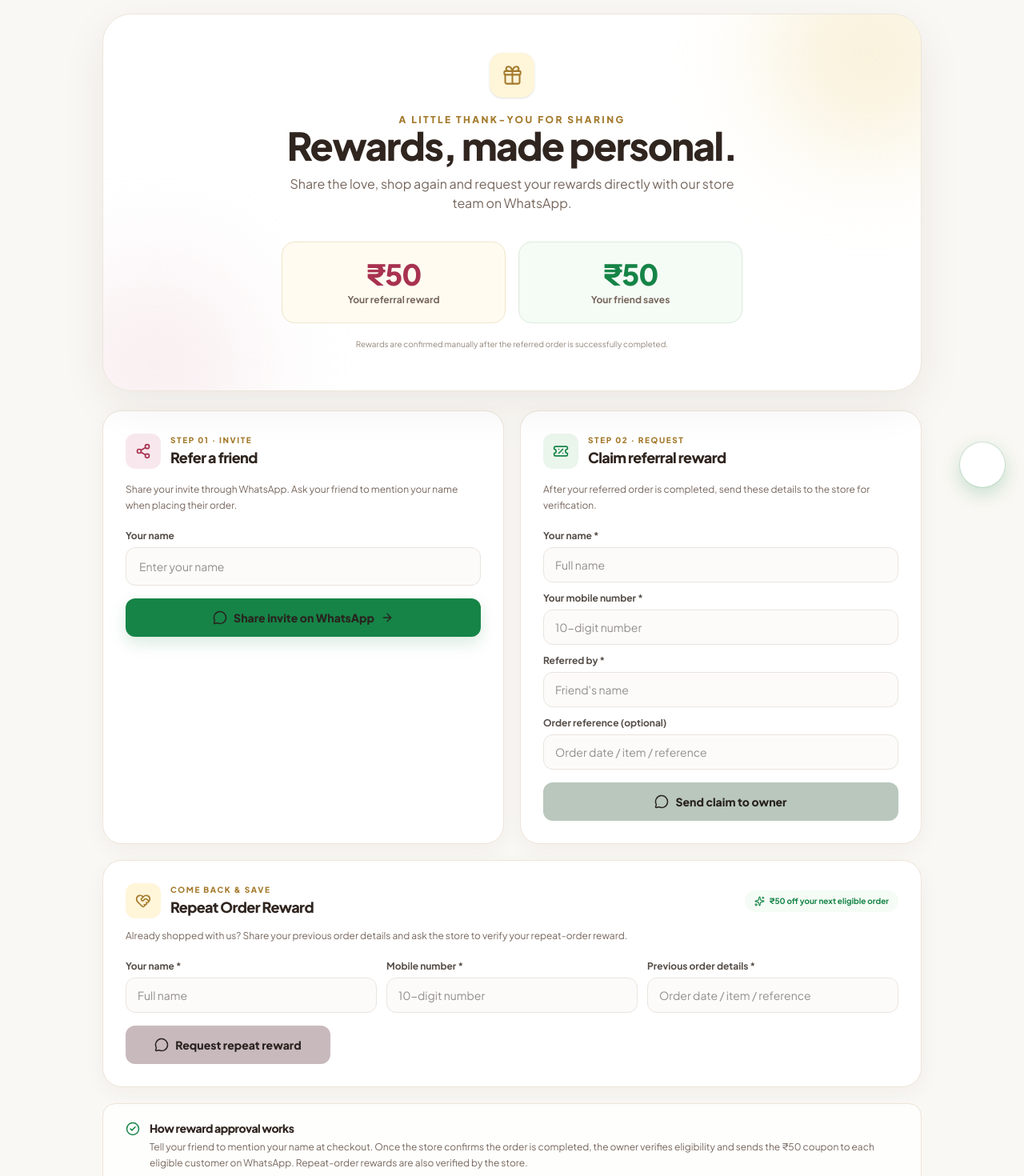
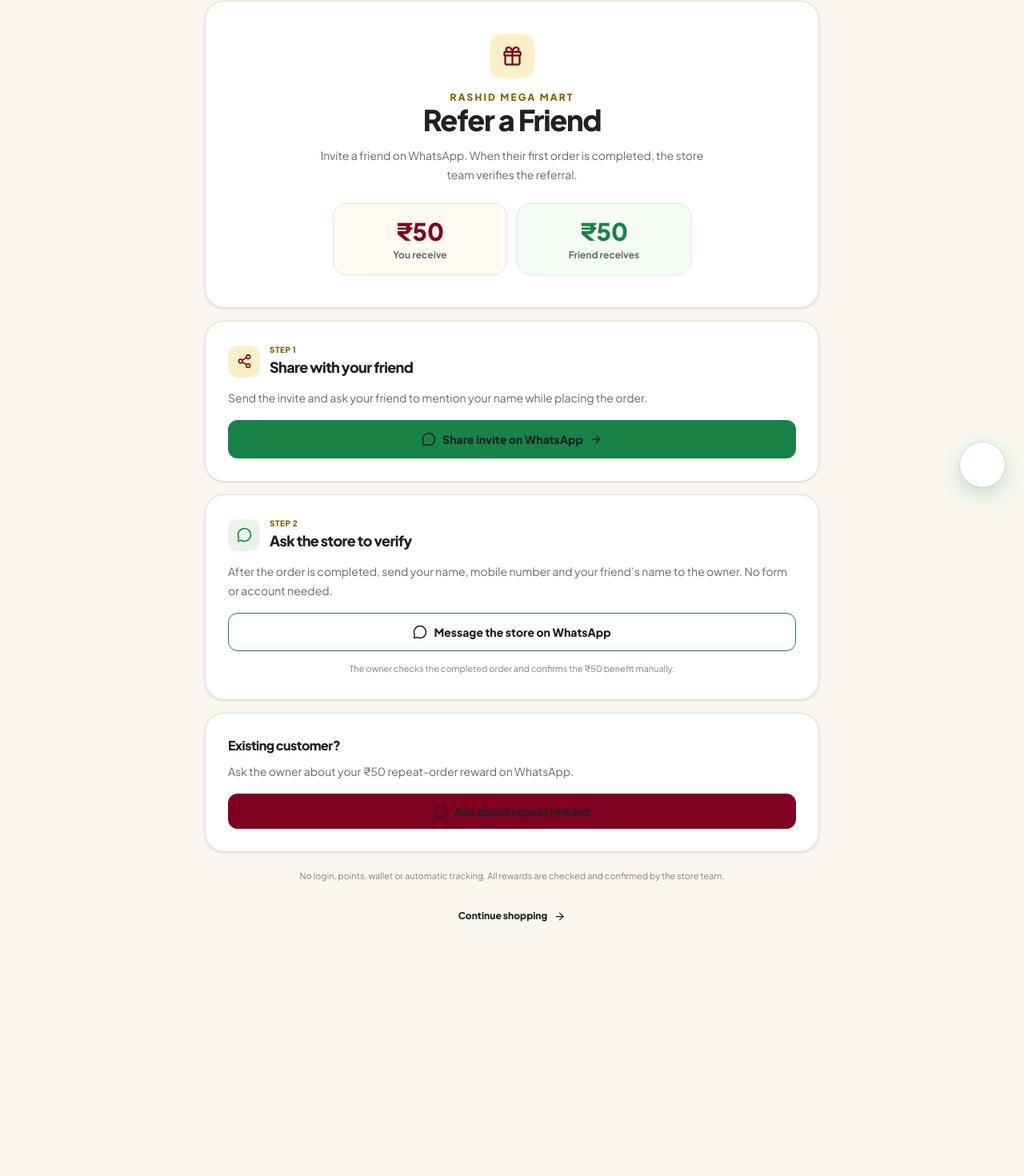
Before and after one commit to NoorTechnologies/rashidmegamartv0.1, a Next.js app: page /rewards in a window 1280 px wide. Shown: the part 167-1637 px from the top of the page at 80% size. After the commit the page ends 1388 px from the top, so only its background shows below. Built offline with nearby package versions, Linux system fonts and the light colour scheme.

Commit message:
Simplify referral rewards and remove coupon flow

```diff
--- a/src/components/RewardsExperience.tsx
+++ b/src/components/RewardsExperience.tsx
@@ -1,18 +1,7 @@
 "use client";
 
-import { useState } from "react";
 import Link from "next/link";
-import {
-  ArrowLeft,
-  ArrowRight,
-  CheckCircle2,
-  Gift,
-  HeartHandshake,
-  MessageCircle,
-  Share2,
-  Sparkles,
-  TicketPercent,
-} from "lucide-react";
+import { ArrowLeft, ArrowRight, Gift, MessageCircle, Share2 } from "lucide-react";
 
 const WHATSAPP_NUMBER = "918962531603";
 const STORE_URL = "https://rashidmegamartv0-1.vercel.app";
@@ -26,153 +15,84 @@ function shareUrl(message: string) {
 }
 
 export default function RewardsExperience() {
-  const [customerName, setCustomerName] = useState("");
-  const [customerPhone, setCustomerPhone] = useState("");
-  const [referrerName, setReferrerName] = useState("");
-  const [orderReference, setOrderReference] = useState("");
-  const [repeatName, setRepeatName] = useState("");
-  const [repeatPhone, setRepeatPhone] = useState("");
-  const [repeatOrder, setRepeatOrder] = useState("");
+  const inviteMessage =
+    `Hi! Come shop grocery kits at Rashid Mega Mart. You can get a ₹50 benefit on your first completed order, and I can receive a ₹50 referral reward too.\n\n${STORE_URL}\n\nWhen ordering, please mention my name: __________\n\nThe store team will confirm the benefit after the order is completed.`;
 
-  const referralMessage =
-    `Hey! Shop groceries and family kits from Rashid Mega Mart. 🎁\n\nYou can get ₹50 off your first eligible order after the store confirms it. I can also receive a ₹50 reward.\n\nBrowse: ${STORE_URL}\n\nWhen ordering on WhatsApp, mention my name: ${customerName.trim() || "________"}\n\nOffer is confirmed manually by the store after successful order completion.`;
+  const claimMessage =
+    "Hi Rashid Mega Mart! I came through a referral and would like to request the ₹50 referral benefit. My name: ________. My mobile: ________. Referred by: ________. Please verify my completed order.";
 
-  const referralClaimMessage =
-    `Hi Rashid Mega Mart! I want to claim the Refer & Earn reward.\n\nMy name: ${customerName.trim()}\nMy mobile: +91 ${customerPhone}\nReferred by: ${referrerName.trim()}\nOrder reference (if available): ${orderReference.trim() || "Will share with the team"}\n\nPlease verify the completed order and confirm the ₹50 referral coupon for both customers.`;
-
-  const repeatClaimMessage =
-    `Hi Rashid Mega Mart! I want to request my ₹50 repeat-order reward.\n\nName: ${repeatName.trim()}\nMobile: +91 ${repeatPhone}\nPrevious order reference: ${repeatOrder.trim()}\n\nPlease check my completed order and confirm whether my reward coupon is eligible.`;
-
-  const validPhone = (value: string) => /^[6-9]\d{9}$/.test(value);
+  const repeatMessage =
+    "Hi Rashid Mega Mart! I am an existing customer and would like to ask about my ₹50 repeat-order reward. My name: ________. My mobile: ________. Previous order details: ________.";
 
   return (
-    <main className="min-h-[calc(100dvh-76px)] bg-[#FAF8F4] px-4 pb-16 pt-7 text-[#29231F] sm:px-6 sm:pt-12">
-      <div className="mx-auto w-full max-w-5xl">
-        <Link href="/" className="inline-flex items-center gap-2 rounded-full px-2 py-2 text-xs font-bold text-[#76665C] transition hover:bg-white hover:text-[#A83250]">
+    <main className="min-h-[calc(100dvh-76px)] bg-[#FAF7EF] px-4 pb-14 pt-7 text-[#202124] sm:px-6 sm:pt-10">
+      <div className="mx-auto w-full max-w-3xl">
+        <Link href="/" className="inline-flex items-center gap-2 rounded-full px-2 py-2 text-xs font-bold text-[#686868] transition hover:bg-white hover:text-[#800020]">
           <ArrowLeft size={15} /> Back to shopping
         </Link>
 
-        <section className="relative mt-5 overflow-hidden rounded-[28px] border border-[#EDE5D9] bg-white shadow-[0_18px_55px_rgba(49,34,23,0.07)] sm:mt-7 sm:rounded-[36px]">
-          <div className="absolute -right-16 -top-20 size-64 rounded-full bg-[#F7EBCB]/70 blur-3xl" />
-          <div className="absolute -bottom-24 -left-16 size-64 rounded-full bg-[#F7E8EC]/70 blur-3xl" />
-          <div className="relative px-5 py-8 text-center sm:px-12 sm:py-12">
-            <span className="mx-auto inline-flex size-14 items-center justify-center rounded-2xl bg-[#FFF5D9] text-[#A47A2C] shadow-sm">
-              <Gift size={27} strokeWidth={1.8} />
+        <section className="mt-5 rounded-3xl border border-[#E8DFD1] bg-white px-5 py-8 text-center shadow-sm sm:px-10 sm:py-10">
+          <span className="mx-auto flex size-14 items-center justify-center rounded-2xl bg-[#FAF0C8] text-[#800020]">
+            <Gift size={27} />
           </span>
-            <p className="mt-5 text-[10px] font-extrabold uppercase tracking-[0.2em] text-[#A47A2C] sm:text-xs">A little thank-you for sharing</p>
-            <h1 className="mt-2 text-3xl font-black tracking-tight text-[#30251F] sm:text-5xl">Rewards, made personal.</h1>
-            <p className="mx-auto mt-3 max-w-xl text-sm leading-6 text-[#76665C] sm:text-base">
-              Share the love, shop again and request your rewards directly with our store team on WhatsApp.
+          <p className="mt-4 text-[10px] font-extrabold uppercase tracking-[0.18em] text-[#806000] sm:text-xs">Rashid Mega Mart</p>
+          <h1 className="mt-2 text-3xl font-black tracking-tight sm:text-4xl">Refer a Friend</h1>
+          <p className="mx-auto mt-3 max-w-lg text-sm leading-6 text-[#686868]">
+            Invite a friend on WhatsApp. When their first order is completed, the store team verifies the referral.
           </p>
 
-            <div className="mx-auto mt-7 grid max-w-xl grid-cols-2 gap-3 sm:mt-9 sm:gap-4">
-              <div className="rounded-2xl border border-[#F0E5C9] bg-[#FFFBF1] px-3 py-4 sm:py-5">
-                <span className="block text-3xl font-black tracking-tight text-[#A83250] sm:text-4xl">₹50</span>
-                <span className="mt-1 block text-[11px] font-bold text-[#76665C] sm:text-xs">Your referral reward</span>
+          <div className="mx-auto mt-6 grid max-w-md grid-cols-2 gap-3">
+            <div className="rounded-2xl border border-[#E8DFD1] bg-[#FFFBF1] p-4">
+              <span className="block text-3xl font-black text-[#800020]">₹50</span>
+              <span className="mt-1 block text-xs font-bold text-[#686868]">You receive</span>
             </div>
-              <div className="rounded-2xl border border-[#DCEBDD] bg-[#F5FBF5] px-3 py-4 sm:py-5">
-                <span className="block text-3xl font-black tracking-tight text-[#168447] sm:text-4xl">₹50</span>
-                <span className="mt-1 block text-[11px] font-bold text-[#76665C] sm:text-xs">Your friend saves</span>
+            <div className="rounded-2xl border border-[#DCEBDD] bg-[#F5FBF5] p-4">
+              <span className="block text-3xl font-black text-[#168447]">₹50</span>
+              <span className="mt-1 block text-xs font-bold text-[#686868]">Friend receives</span>
             </div>
-            </div>
-            <p className="mt-4 text-[10px] leading-5 text-[#94877C]">Rewards are confirmed manually after the referred order is successfully completed.</p>
           </div>
         </section>
 
-        <div className="mt-6 grid gap-4 lg:grid-cols-2 lg:gap-5">
-          <section className="rounded-3xl border border-[#EDE5D9] bg-white p-5 shadow-[0_8px_28px_rgba(49,34,23,0.045)] sm:p-7">
+        <section className="mt-4 rounded-3xl border border-[#E8DFD1] bg-white p-5 shadow-sm sm:p-7">
           <div className="flex items-center gap-3">
-              <span className="flex size-11 items-center justify-center rounded-xl bg-[#F8E8ED] text-[#A83250]"><Share2 size={20} /></span>
+            <span className="flex size-10 items-center justify-center rounded-xl bg-[#FAF0C8] text-[#800020]"><Share2 size={19} /></span>
             <div>
-                <p className="text-[10px] font-extrabold uppercase tracking-[0.16em] text-[#A47A2C]">Step 01 · Invite</p>
-                <h2 className="text-lg font-extrabold text-[#30251F]">Refer a friend</h2>
+              <p className="text-[10px] font-extrabold uppercase tracking-wider text-[#806000]">Step 1</p>
+              <h2 className="text-lg font-extrabold">Share with your friend</h2>
             </div>
           </div>
-            <p className="mt-4 text-xs leading-5 text-[#76665C]">Share your invite through WhatsApp. Ask your friend to mention your name when placing their order.</p>
-            <label htmlFor="referrer-name" className="mb-1.5 mt-5 block text-xs font-bold text-[#554D47]">Your name</label>
-            <input id="referrer-name" value={customerName} onChange={(event) => setCustomerName(event.target.value.slice(0, 60))} maxLength={60} placeholder="Enter your name" className="min-h-12 w-full rounded-xl border border-[#EAE4DE] bg-[#FCFBF9] px-4 text-sm outline-none transition focus:border-[#A83250] focus:ring-2 focus:ring-[#A83250]/10" />
-            <a href={shareUrl(referralMessage)} target="_blank" rel="noopener noreferrer" className="mt-4 inline-flex min-h-12 w-full items-center justify-center gap-2 rounded-xl bg-[#168447] px-4 py-3 text-sm font-extrabold text-white shadow-[0_8px_20px_rgba(22,132,71,0.16)] transition hover:bg-[#116B39] active:scale-[0.99]">
+          <p className="mt-3 text-sm leading-6 text-[#686868]">Send the invite and ask your friend to mention your name while placing the order.</p>
+          <a href={shareUrl(inviteMessage)} target="_blank" rel="noopener noreferrer" className="mt-4 inline-flex min-h-12 w-full items-center justify-center gap-2 rounded-xl bg-[#168447] px-4 py-3 text-sm font-extrabold text-white transition hover:bg-[#106B38]">
             <MessageCircle size={18} /> Share invite on WhatsApp <ArrowRight size={16} />
           </a>
         </section>
 
-          <section className="rounded-3xl border border-[#EDE5D9] bg-white p-5 shadow-[0_8px_28px_rgba(49,34,23,0.045)] sm:p-7">
+        <section className="mt-4 rounded-3xl border border-[#E8DFD1] bg-white p-5 shadow-sm sm:p-7">
           <div className="flex items-center gap-3">
-              <span className="flex size-11 items-center justify-center rounded-xl bg-[#EAF5EC] text-[#168447]"><TicketPercent size={20} /></span>
+            <span className="flex size-10 items-center justify-center rounded-xl bg-[#EAF3E9] text-[#168447]"><MessageCircle size={19} /></span>
             <div>
-                <p className="text-[10px] font-extrabold uppercase tracking-[0.16em] text-[#A47A2C]">Step 02 · Request</p>
-                <h2 className="text-lg font-extrabold text-[#30251F]">Claim referral reward</h2>
+              <p className="text-[10px] font-extrabold uppercase tracking-wider text-[#806000]">Step 2</p>
+              <h2 className="text-lg font-extrabold">Ask the store to verify</h2>
             </div>
           </div>
-            <p className="mt-4 text-xs leading-5 text-[#76665C]">After your referred order is completed, send these details to the store for verification.</p>
-            <div className="mt-5 grid gap-3">
-              <div>
-                <label htmlFor="claim-name" className="mb-1.5 block text-xs font-bold text-[#554D47]">Your name *</label>
-                <input id="claim-name" required value={customerName} onChange={(event) => setCustomerName(event.target.value.slice(0, 60))} maxLength={60} placeholder="Full name" className="min-h-11 w-full rounded-xl border border-[#EAE4DE] bg-[#FCFBF9] px-3.5 text-sm outline-none focus:border-[#A83250]" />
-              </div>
-              <div>
-                <label htmlFor="claim-phone" className="mb-1.5 block text-xs font-bold text-[#554D47]">Your mobile number *</label>
-                <input id="claim-phone" type="tel" inputMode="numeric" value={customerPhone} onChange={(event) => setCustomerPhone(event.target.value.replace(/\D/g, "").slice(0, 10))} placeholder="10-digit number" className="min-h-11 w-full rounded-xl border border-[#EAE4DE] bg-[#FCFBF9] px-3.5 text-base outline-none focus:border-[#A83250]" />
-              </div>
-              <div>
-                <label htmlFor="referred-by" className="mb-1.5 block text-xs font-bold text-[#554D47]">Referred by *</label>
-                <input id="referred-by" value={referrerName} onChange={(event) => setReferrerName(event.target.value.slice(0, 60))} maxLength={60} placeholder="Friend's name" className="min-h-11 w-full rounded-xl border border-[#EAE4DE] bg-[#FCFBF9] px-3.5 text-sm outline-none focus:border-[#A83250]" />
-              </div>
-              <div>
-                <label htmlFor="ref-order" className="mb-1.5 block text-xs font-bold text-[#554D47]">Order reference (optional)</label>
-                <input id="ref-order" value={orderReference} onChange={(event) => setOrderReference(event.target.value.slice(0, 50))} maxLength={50} placeholder="Order date / item / reference" className="min-h-11 w-full rounded-xl border border-[#EAE4DE] bg-[#FCFBF9] px-3.5 text-sm outline-none focus:border-[#A83250]" />
-              </div>
-            </div>
-            <a aria-disabled={!customerName.trim() || !validPhone(customerPhone) || !referrerName.trim()} href={customerName.trim() && validPhone(customerPhone) && referrerName.trim() ? whatsappUrl(referralClaimMessage) : undefined} target="_blank" rel="noopener noreferrer" className={`mt-4 inline-flex min-h-12 w-full items-center justify-center gap-2 rounded-xl px-4 py-3 text-sm font-extrabold text-white transition active:scale-[0.99] ${customerName.trim() && validPhone(customerPhone) && referrerName.trim() ? "bg-[#168447] hover:bg-[#116B39]" : "cursor-not-allowed bg-[#B9C7BC]"}`}>
-              <MessageCircle size={18} /> Send claim to owner
+          <p className="mt-3 text-sm leading-6 text-[#686868]">After the order is completed, send your name, mobile number and your friend’s name to the owner. No form or account needed.</p>
+          <a href={whatsappUrl(claimMessage)} target="_blank" rel="noopener noreferrer" className="mt-4 inline-flex min-h-12 w-full items-center justify-center gap-2 rounded-xl border border-[#168447] bg-white px-4 py-3 text-sm font-extrabold text-[#168447] transition hover:bg-[#F5FBF5]">
+            <MessageCircle size={18} /> Message the store on WhatsApp
+          </a>
+          <p className="mt-3 text-center text-[11px] leading-5 text-[#8A8178]">The owner checks the completed order and confirms the ₹50 benefit manually.</p>
+        </section>
+
+        <section className="mt-4 rounded-3xl border border-[#E8DFD1] bg-white p-5 shadow-sm sm:p-7">
+          <h2 className="text-base font-extrabold">Existing customer?</h2>
+          <p className="mt-2 text-sm leading-6 text-[#686868]">Ask the owner about your ₹50 repeat-order reward on WhatsApp.</p>
+          <a href={whatsappUrl(repeatMessage)} target="_blank" rel="noopener noreferrer" className="mt-4 inline-flex min-h-11 w-full items-center justify-center gap-2 rounded-xl bg-[#800020] px-4 py-3 text-sm font-extrabold text-white transition hover:bg-[#650019]">
+            <MessageCircle size={17} /> Ask about repeat reward
           </a>
         </section>
 
-          <section className="rounded-3xl border border-[#EDE5D9] bg-white p-5 shadow-[0_8px_28px_rgba(49,34,23,0.045)] sm:p-7 lg:col-span-2">
-            <div className="flex flex-col gap-4 sm:flex-row sm:items-center sm:justify-between">
-              <div className="flex items-center gap-3">
-                <span className="flex size-11 items-center justify-center rounded-xl bg-[#FFF5D9] text-[#A47A2C]"><HeartHandshake size={20} /></span>
-                <div>
-                  <p className="text-[10px] font-extrabold uppercase tracking-[0.16em] text-[#A47A2C]">Come back & save</p>
-                  <h2 className="text-lg font-extrabold text-[#30251F]">Repeat Order Reward</h2>
-                </div>
-              </div>
-              <span className="inline-flex w-fit items-center gap-1.5 rounded-full bg-[#F5FBF5] px-3 py-1.5 text-[10px] font-bold text-[#168447]"><Sparkles size={13} /> ₹50 off your next eligible order</span>
-            </div>
-            <p className="mt-3 max-w-2xl text-xs leading-5 text-[#76665C]">Already shopped with us? Share your previous order details and ask the store to verify your repeat-order reward.</p>
-            <div className="mt-5 grid gap-3 sm:grid-cols-3">
-              <div>
-                <label htmlFor="repeat-name" className="mb-1.5 block text-xs font-bold text-[#554D47]">Your name *</label>
-                <input id="repeat-name" value={repeatName} onChange={(event) => setRepeatName(event.target.value.slice(0, 60))} placeholder="Full name" className="min-h-11 w-full rounded-xl border border-[#EAE4DE] bg-[#FCFBF9] px-3.5 text-sm outline-none focus:border-[#A83250]" />
-              </div>
-              <div>
-                <label htmlFor="repeat-phone" className="mb-1.5 block text-xs font-bold text-[#554D47]">Mobile number *</label>
-                <input id="repeat-phone" type="tel" inputMode="numeric" value={repeatPhone} onChange={(event) => setRepeatPhone(event.target.value.replace(/\D/g, "").slice(0, 10))} placeholder="10-digit number" className="min-h-11 w-full rounded-xl border border-[#EAE4DE] bg-[#FCFBF9] px-3.5 text-base outline-none focus:border-[#A83250]" />
-              </div>
-              <div>
-                <label htmlFor="repeat-order" className="mb-1.5 block text-xs font-bold text-[#554D47]">Previous order details *</label>
-                <input id="repeat-order" value={repeatOrder} onChange={(event) => setRepeatOrder(event.target.value.slice(0, 70))} placeholder="Order date / item / reference" className="min-h-11 w-full rounded-xl border border-[#EAE4DE] bg-[#FCFBF9] px-3.5 text-sm outline-none focus:border-[#A83250]" />
-              </div>
-            </div>
-            <a aria-disabled={!repeatName.trim() || !validPhone(repeatPhone) || !repeatOrder.trim()} href={repeatName.trim() && validPhone(repeatPhone) && repeatOrder.trim() ? whatsappUrl(repeatClaimMessage) : undefined} target="_blank" rel="noopener noreferrer" className={`mt-4 inline-flex min-h-12 w-full items-center justify-center gap-2 rounded-xl px-4 py-3 text-sm font-extrabold text-white transition active:scale-[0.99] sm:w-auto sm:min-w-64 ${repeatName.trim() && validPhone(repeatPhone) && repeatOrder.trim() ? "bg-[#A83250] hover:bg-[#87263F]" : "cursor-not-allowed bg-[#C8B9BD]"}`}>
-              <MessageCircle size={18} /> Request repeat reward
-            </a>
-          </section>
-        </div>
-
-        <section className="mt-5 rounded-2xl border border-[#EDE5D9] bg-white/80 px-5 py-5 sm:px-7">
-          <div className="flex items-start gap-3">
-            <CheckCircle2 size={18} className="mt-0.5 shrink-0 text-[#168447]" />
-            <div>
-              <h2 className="text-sm font-extrabold text-[#30251F]">How reward approval works</h2>
-              <p className="mt-1 text-xs leading-5 text-[#76665C]">Tell your friend to mention your name at checkout. Once the store confirms the order is completed, the owner verifies eligibility and sends the ₹50 coupon to each eligible customer on WhatsApp. Repeat-order rewards are also verified by the store.</p>
-              <p className="mt-2 text-[10px] font-semibold leading-5 text-[#9A8D82]">No automatic tracking or coupon balance is stored on this website. Rewards are subject to owner confirmation and cannot be self-issued.</p>
-            </div>
-          </div>
-        </section>
-
-        <div className="mt-7 text-center">
-          <Link href="/kits" className="inline-flex items-center gap-2 rounded-full px-5 py-3 text-xs font-extrabold text-[#A83250] transition hover:bg-white">Continue shopping <ArrowRight size={15} /></Link>
+        <p className="mt-5 text-center text-[11px] leading-5 text-[#8A8178]">No login, points, wallet or automatic tracking. All rewards are checked and confirmed by the store team.</p>
+        <div className="mt-5 text-center">
+          <Link href="/kits" className="inline-flex items-center gap-2 rounded-full px-5 py-3 text-xs font-extrabold text-[#800020] transition hover:bg-white">Continue shopping <ArrowRight size={15} /></Link>
         </div>
       </div>
     </main>
```
Lines whose indentation alone changed are shown as unchanged.
